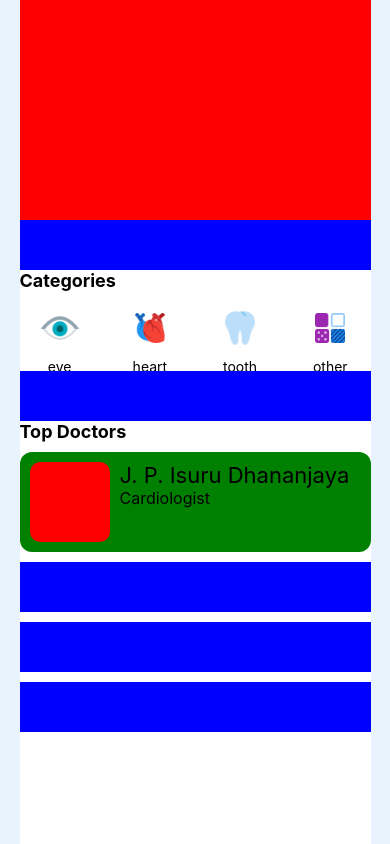
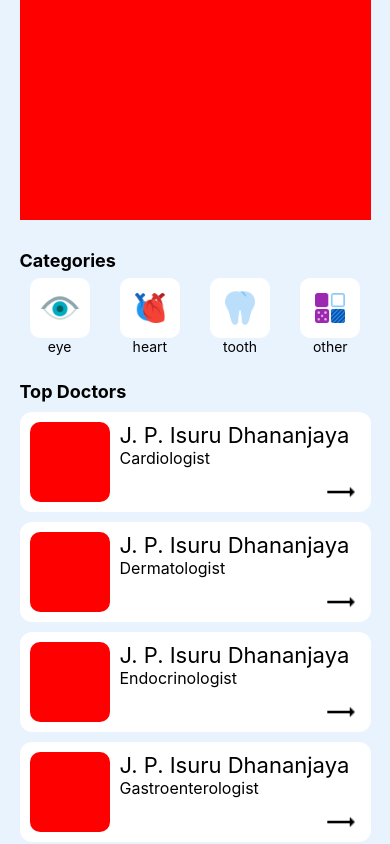
Before and after one commit to Dhananjaya1321/MedicareMobileApplication, a React Native app in the folder Medicare/: screen / in a window 390 px wide. Built offline with nearby package versions, Linux system fonts and the light colour scheme.

Commit message:
Updated DoctorCard component

```diff
--- /dev/null
+++ b/Medicare/components/CartButton.tsx
@@ -0,0 +1,29 @@
+import {Image, Pressable} from "react-native";
+import React from "react";
+// @ts-ignore
+import icon from "../assets/icon/icons8-arrow-24.png";
+
+export function CartButton({event}: props) {
+    return (
+        <Pressable
+            style={{
+                width: 60,
+                height: 40,
+                borderRadius: 0,
+                // backgroundColor: 'red',
+                position: 'absolute',
+                justifyContent: 'center',
+                alignItems:'center',
+                right:0,
+                bottom:0
+            }}
+            onPress={event}
+        >
+            <Image source={icon} style={{width:30}}/>
+        </Pressable>
+    );
+}
+
+type props = {
+    event: any,
+}
--- a/Medicare/components/DoctorCard.tsx
+++ b/Medicare/components/DoctorCard.tsx
@@ -1,24 +1,48 @@
-import {Text, View} from "react-native";
+import {Platform, StyleSheet, Text, View} from "react-native";
+import {CartButton} from "./CartButton.tsx";
 
-export function DoctorCard() {
+export function DoctorCard({name, category}: props) {
     return (
-        <View
-            style={{
-                width: '100%',
-                height: 100,
-                borderRadius: 12,
-                backgroundColor: 'green',
-                flexDirection: 'row',
-                alignItems: 'center',
-                gap:10,
-                position:'relative'
-            }}>
-            <View style={{width: 80, height: 80, backgroundColor: 'red',marginLeft:10,borderRadius:10}}></View>
-            <View style={{width: 250,height: 80}}>
-                <Text style={{fontSize:22, color:'black'}}>J. P. Isuru Dhananjaya</Text>
-                <Text style={{fontSize:16, color:'black'}}>Cardiologist</Text>
-            </View>
-
+        <View style={styles.cardMainView}>
+            <View style={styles.profilePhotoView}></View>{/*profile photo*/}
+            <View style={styles.profileDetailsView}>
+                <Text style={styles.nameText}>{name}</Text>{/*name*/}
+                <Text style={styles.categoryText}>{category}</Text>{/*category*/}
+            </View>{/*details view*/}
+            <CartButton event={''}/>
         </View>
     );
 }
+
+type props = {
+    name: string,
+    category: string
+}
+
+const styles = StyleSheet.create({
+    cardMainView: {
+        width: '100%',
+        height: 100,
+        borderRadius: 12,
+        backgroundColor: 'white',
+        flexDirection: 'row',
+        alignItems: 'center',
+        gap: 10,
+        position: 'relative',
+        ...Platform.select({
+            ios: {
+                shadowColor: 'black',
+                shadowOffset: {width: 0, height: 4},
+                shadowOpacity: 0.3,
+                shadowRadius: 4,
+            },
+            android: {
+                elevation: 4,
+            },
+        }),
+    },
+    profilePhotoView: {width: 80, height: 80, backgroundColor: 'red', marginLeft: 10, borderRadius: 10},
+    profileDetailsView: {width: 250, height: 80},
+    nameText: {fontSize: 22, color: 'black'},
+    categoryText: {fontSize: 16, color: 'black'}
+});
--- a/Medicare/pages/HomePage.tsx
+++ b/Medicare/pages/HomePage.tsx
@@ -27,7 +27,7 @@ export function HomePage() {
                         width: '90%',
                         justifyContent: 'flex-start',
                         alignItems: 'center',
-                        backgroundColor: 'white'
+                        // backgroundColor: 'white'
                     }}>
                         <View style={{
                             width: '100%',
@@ -38,7 +38,7 @@ export function HomePage() {
                         }}>
                         </View>{/*Ads and offer section*/}
                         {/*--------------------------------------------------------------------------------------------*/}
-                        <Space height={50} color={'blue'}/>
+                        <Space height={30}/>
 
                         <View style={{width: '100%'}}>
                             <Text style={{
@@ -66,7 +66,7 @@ export function HomePage() {
                         </View>{/*Category section*/}
                         {/*--------------------------------------------------------------------------------------------*/}
 
-                        <Space height={50} color={'blue'}/>
+                        <Space height={30}/>
 
                         <View style={{width: '100%'}}>
                             <Text style={{
@@ -83,10 +83,12 @@ export function HomePage() {
                                 alignItems: 'center',
                                 // backgroundColor: 'red',
                             }}>
-                                <DoctorCard/>
-                                <Space height={50} color={'blue'}/>
-                                <Space height={50} color={'blue'}/>
-                                <Space height={50} color={'blue'}/>
+                                <DoctorCard name={'J. P. Isuru Dhananjaya'} category={'Cardiologist'}/>
+                                <DoctorCard name={'J. P. Isuru Dhananjaya'} category={'Dermatologist'}/>
+                                <DoctorCard name={'J. P. Isuru Dhananjaya'} category={'Endocrinologist'}/>
+                                <DoctorCard name={'J. P. Isuru Dhananjaya'} category={'Gastroenterologist'}/>
+                                <DoctorCard name={'J. P. Isuru Dhananjaya'} category={'Internists'}/>
+                                <DoctorCard name={'J. P. Isuru Dhananjaya'} category={'Psychiatrist'}/>
                             </View>
                         </View>{/**/}
                     </View>{/*This view width is 90% on screen*/}
```
Also changed, not shown: Medicare/assets/icon/icons8-arrow-24.png (added).
